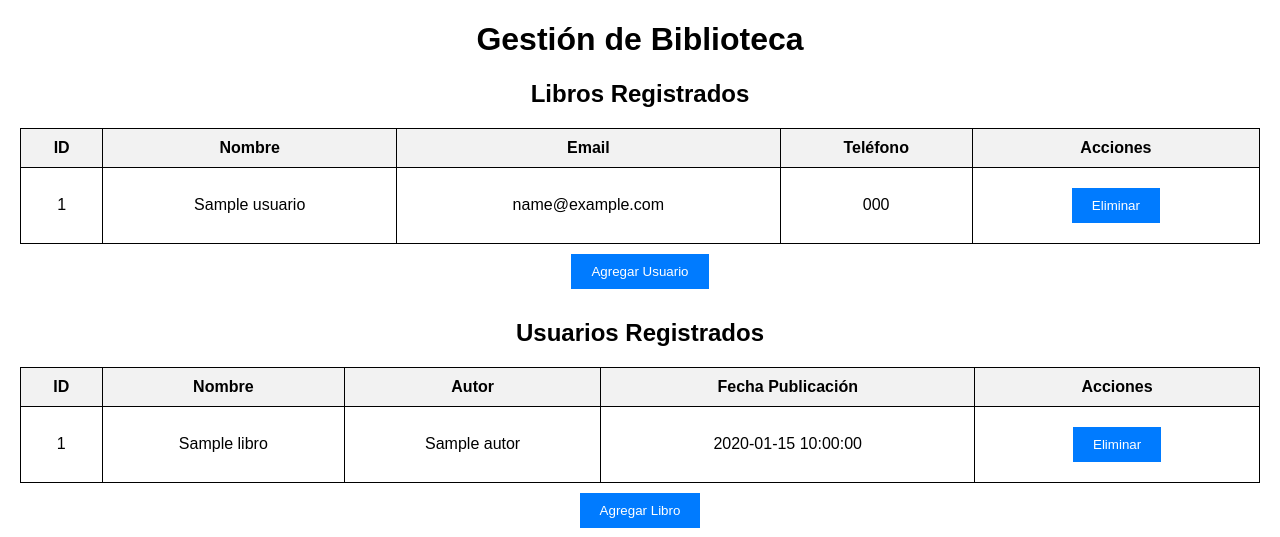
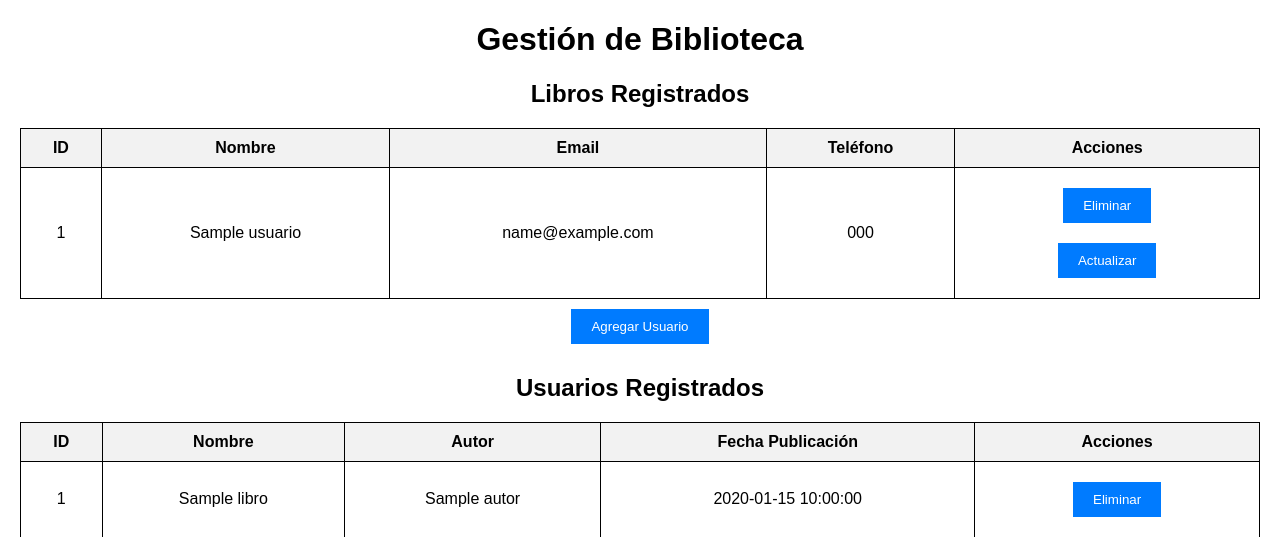
Before and after one commit to AngelsiniENP/MI_PROYECTO_1, a Flask app: page / in a window 1280 px wide. Shown: the top 537 px of the page. Run offline with Flask 3, Linux system fonts and the light colour scheme; a database or web service that is not in the repository returns one stand-in record (values such as "Sample title").

Commit message:
Agregado botón y modal para actualizar usuarios en la tabla de usuarios.
- Se añadió un botón 'Actualizar' en la tabla de usuarios para permitir la edición de datos.
- Se implementó un modal que muestra un formulario con los datos actuales del usuario.
- Se agregó un script en JavaScript para llenar automáticamente el formulario con los datos del usuario seleccionado.
- El formulario envía los datos a la nueva ruta '/actualizar_usuario' en Flask.
- Mejora la funcionalidad del sistema CRUD permitiendo modificar usuarios sin eliminarlos y volver a crearlos.

```diff
--- a/Templates/index.html
+++ b/Templates/index.html
@@ -58,6 +58,10 @@
                 <form action="/eliminar_usuario/{{ usuario._id }}" method="post">
                     <button type="submit" onclick="return confirm('¿Eliminar este usuario?')">Eliminar</button>
                 </form>
+                <button onclick="mostrarModalActualizar('{{ usuario._id }}', '{{ usuario.nombre }}', '{{ usuario.email }}', '{{ usuario.telefono }}')">
+                    Actualizar
+                </button>
+
             </td>
         </tr>
         {% endfor %}
@@ -146,6 +150,44 @@
         <button type="submit">Registrar Reserva</button>
     </form>
 
+    <div id="modalActualizarUsuario" class="modal">
+        <div class="modal-content">
+            <span class="close" onclick="cerrarModalActualizar()">&times;</span>
+            <h2>Actualizar Usuario</h2>
+            <form id="formActualizarUsuario" method="post">
+                <input type="hidden" id="usuario_id" name="usuario_id">
+
+                <label for="nombre">Nombre:</label>
+                <input type="text" id="nombre_actualizar" name="nombre" required><br><br>
+
+                <label for="email">Email:</label>
+                <input type="email" id="email_actualizar" name="email" required><br><br>
+
+                <label for="telefono">Teléfono:</label>
+                <input type="text" id="telefono_actualizar" name="telefono" required><br><br>
+
+                <button type="submit">Actualizar</button>
+            </form>
+        </div>
+    </div>
+
+    <script>
+        function mostrarModalActualizar(id, nombre, email, telefono) {
+            document.getElementById("usuario_id").value = id;
+            document.getElementById("nombre_actualizar").value = nombre;
+            document.getElementById("email_actualizar").value = email;
+            document.getElementById("telefono_actualizar").value = telefono;
+
+            document.getElementById("formActualizarUsuario").action = "/actualizar_usuario/" + id;
+            document.getElementById("modalActualizarUsuario").style.display = "block";
+        }
+
+        function cerrarModalActualizar() {
+            document.getElementById("modalActualizarUsuario").style.display = "none";
+        }
+    </script>
+
+
     <script>
         function mostrarModal() {
             document.getElementById("modalAgregarUsuario").style.display = "block";
```
